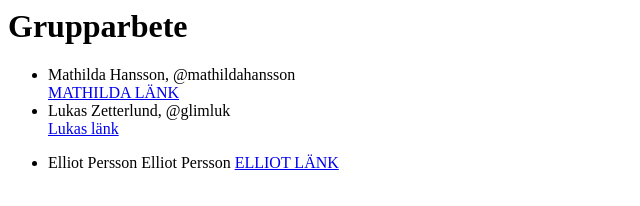
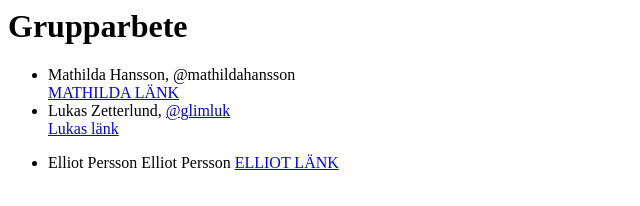
Before and after one commit to ElliotPersson/Group, a plain HTML site: page index.html in a window 1280 px wide. Shown: the full height of the page, 0-640 px from the left. Drawn offline with Linux system fonts and the light colour scheme.

Commit message:
thirteenth commit

```diff
--- a/index.html
+++ b/index.html
@@ -1,7 +1,7 @@
 <h1>Grupparbete </h1>
 <ul>
     <li>Mathilda Hansson, @mathildahansson</li> <a href="mathilda.html">MATHILDA LÄNK</a>
-    <li>Lukas Zetterlund, @glimluk</li> <a href="lukas.html">Lukas länk</a>
+    <li>Lukas Zetterlund, <a href="https://github.com/glimluk">@glimluk</a></li> <a href="lukas.html">Lukas länk</a>
 </ul>
 
 <ul>
```
